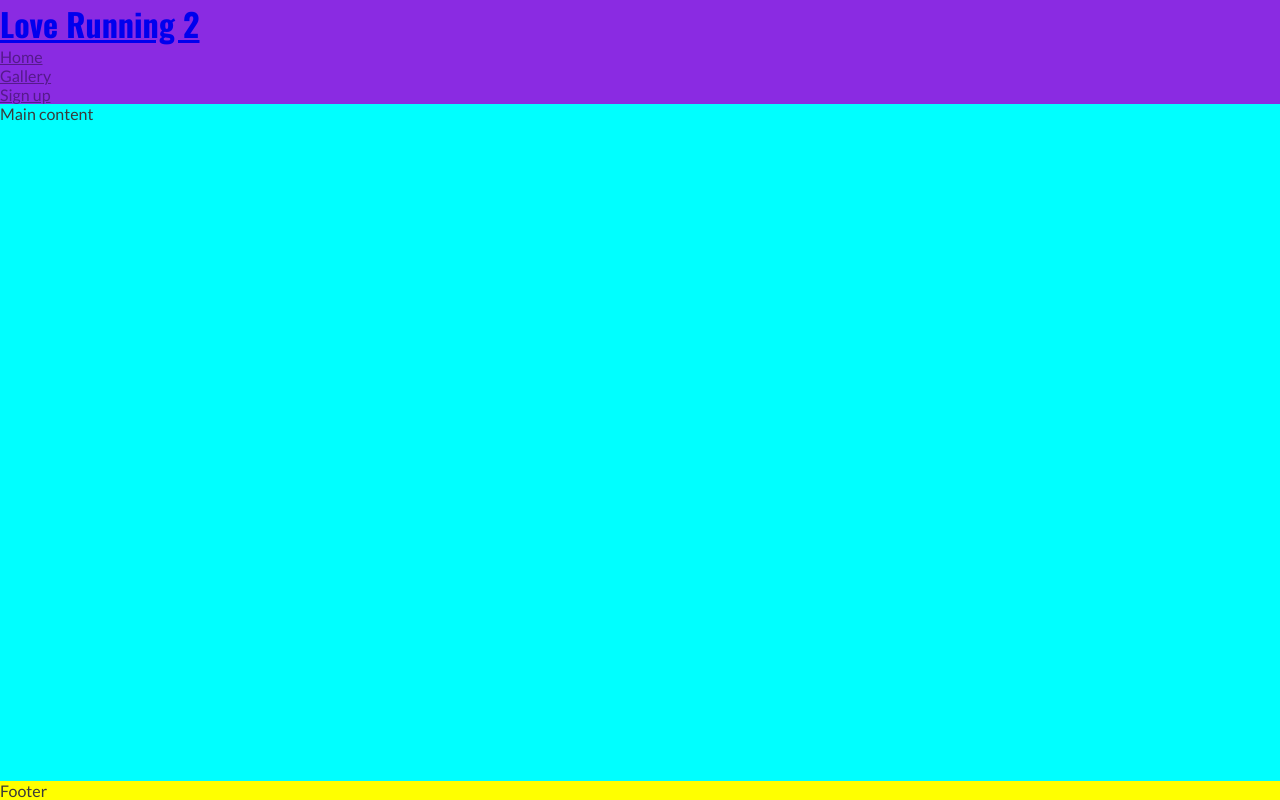
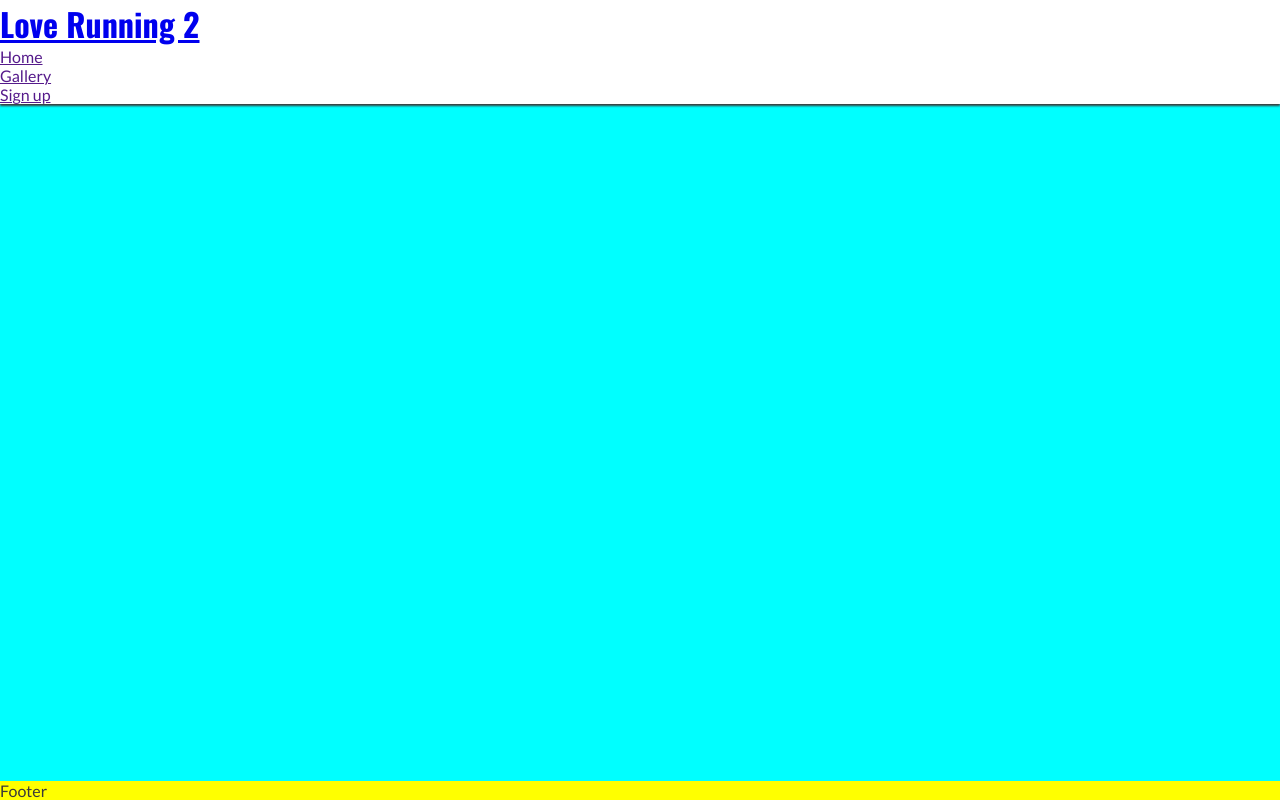
Before and after one commit to mariebernf/Love-running2, a plain HTML site: page index.html in a window 1280 px wide. Drawn offline with nearby package versions, Linux system fonts and the light colour scheme.

Commit message:
Make header fixed and add background color

```diff
--- a/assets/css/style.css
+++ b/assets/css/style.css
@@ -19,7 +19,12 @@ body {
 
 /* Header */
 header {
-    background-color: blueviolet;
+    background-color: #ffffff;
+    padding: 0 1 rem;
+    position: fixed;
+    z z-index: 99;
+    width: 100%;
+    box-shadow: 0 2px 2px #3a3a3a;
 }
 
 /* h1 */
```
